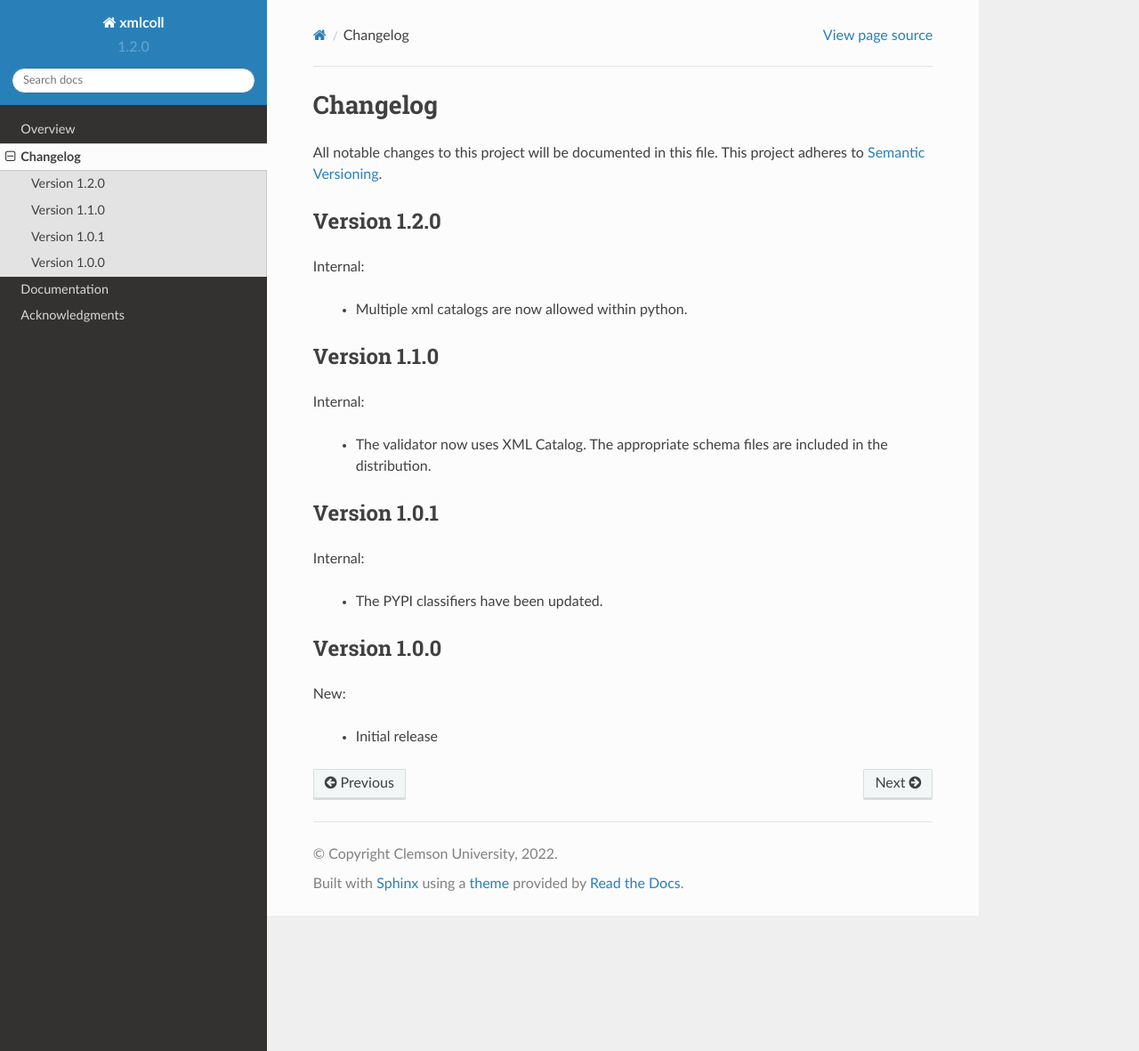
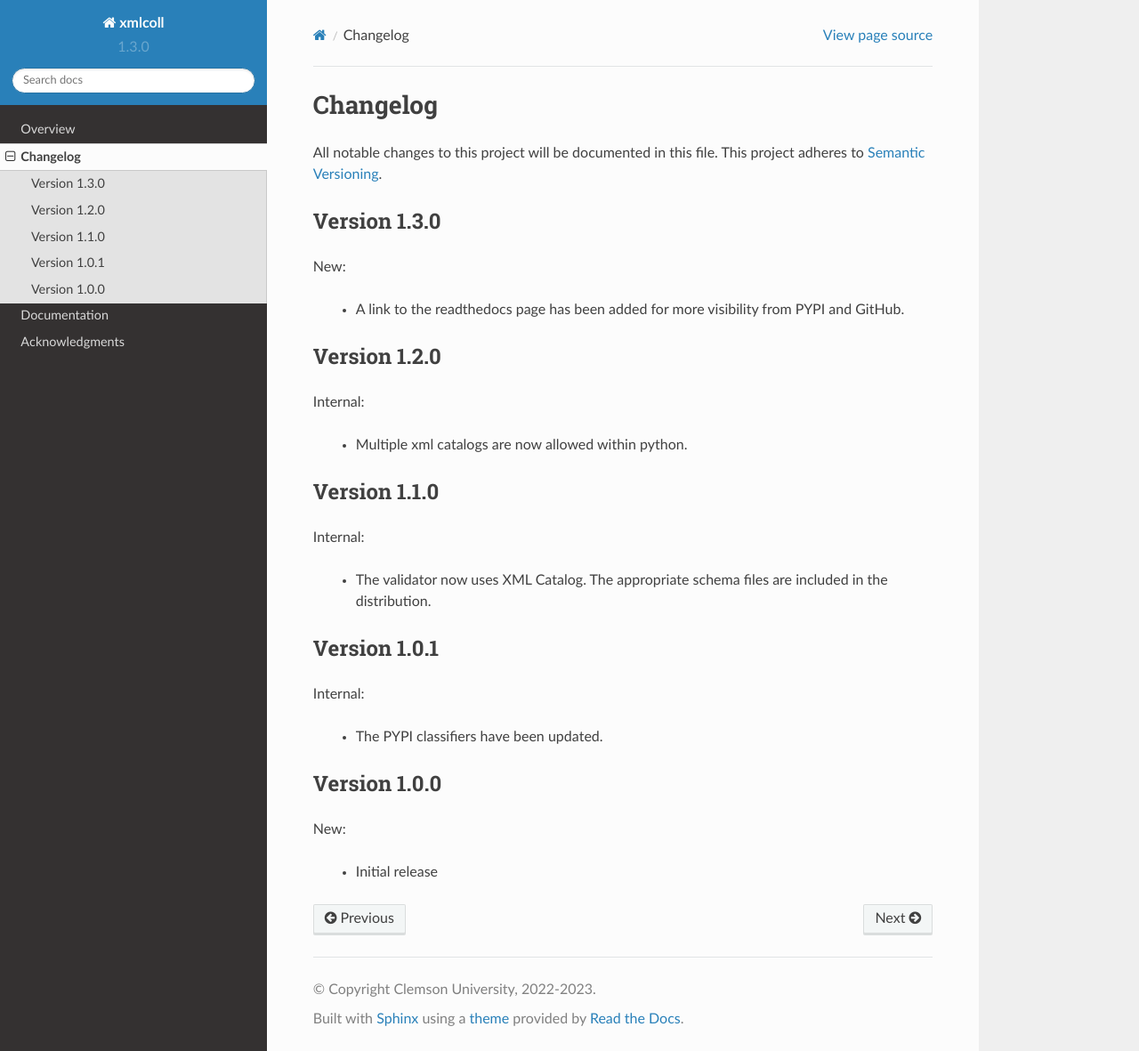
Before and after one commit to mbradle/xmlcoll, a Sphinx documentation site: the page built from doc/source/changelog.rst, in a window 1280 px wide and 1181 px high. Shown: the whole window at 89% size. Built offline with Sphinx 7.4.7 and the Read the Docs theme 2.0.0, drawn with Linux system fonts in a browser that asks for light colours.

Commit message:
Update for 1.3.0.

```diff
--- a/README.rst
+++ b/README.rst
@@ -27,6 +27,11 @@ Authors
 
 - Bradley S. Meyer <mbradle@g.clemson.edu>
 
+Documentation
+-------------
+
+The project documentation is available at `<https://xmlcoll.readthedocs.io>`_.
+
 Contribute
 ----------
 
--- a/doc/source/changelog.rst
+++ b/doc/source/changelog.rst
@@ -3,6 +3,14 @@ Changelog
 
 All notable changes to this project will be documented in this file.  This
 project adheres to `Semantic Versioning <http://semver.org/spec/v2.0.0.html>`_.
+
+
+Version 1.3.0
+-------------
+
+New:
+
+  * A link to the readthedocs page has been added for more visibility from PYPI     and GitHub.
 
 Version 1.2.0
 -------------
--- a/doc/source/index.rst
+++ b/doc/source/index.rst
@@ -25,4 +25,3 @@ Indices and tables
 
 * :ref:`genindex`
 * :ref:`modindex`
-* :ref:`search`
--- a/xmlcoll/__about__.py
+++ b/xmlcoll/__about__.py
@@ -2,6 +2,6 @@ __all__ = ["__title__", "__summary__", "__version__", "__author__", "__copyright
 
 __title__ = "xmlcoll"
 __summary__ = "Python project to work with xml data of a collection of items."
-__version__ = "1.2.0"
+__version__ = "1.3.0"
 __author__ = "Clemson University"
-__copyright__ = "Clemson University, 2022"
+__copyright__ = "Clemson University, 2022-2023"
```
